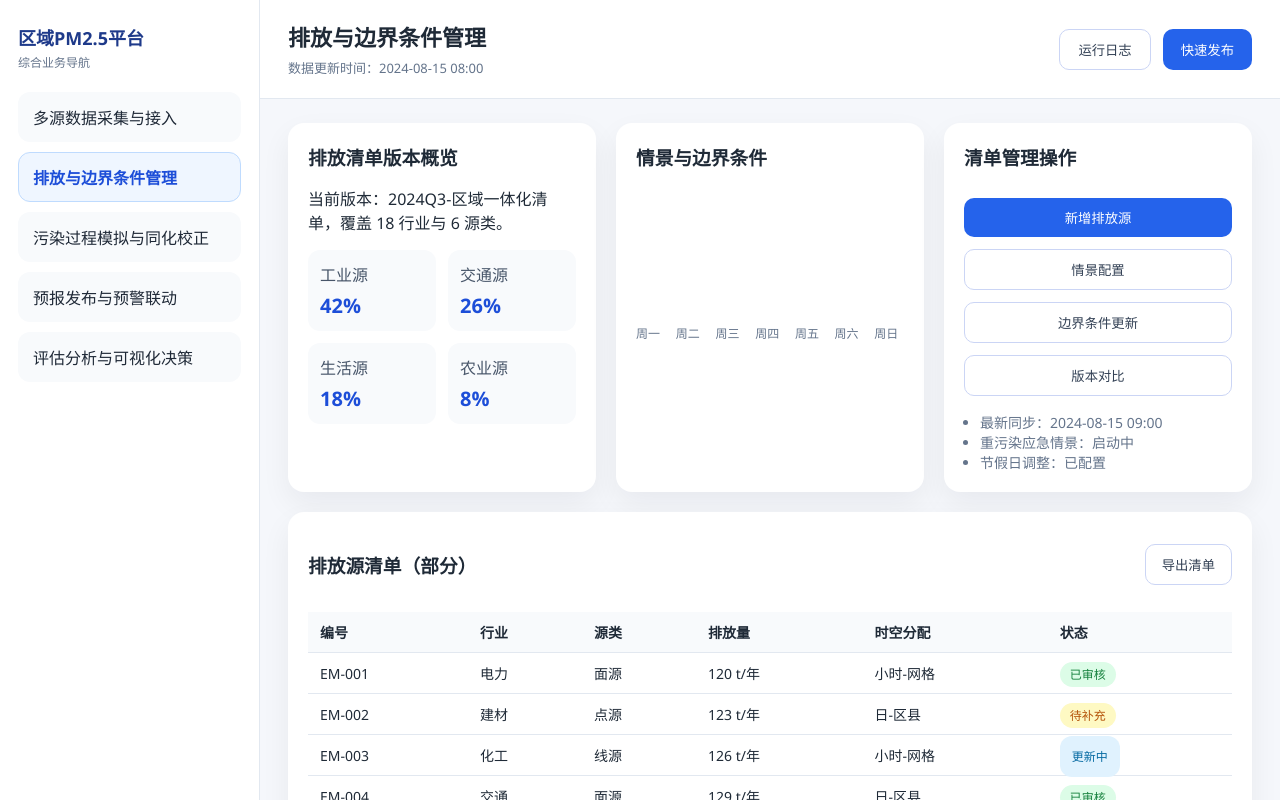
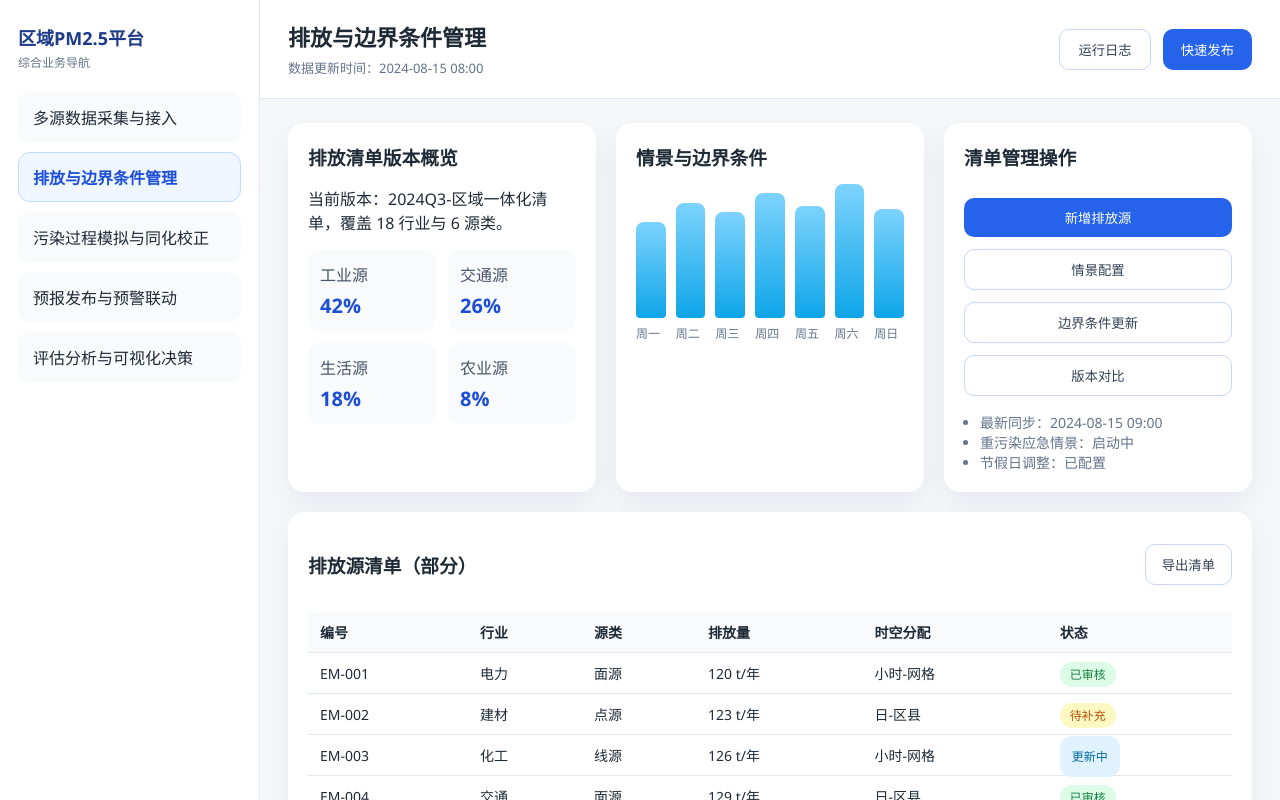
Before and after one commit to cqxzkeji/Copyright, a Vue app: page /#/main/emission in a window 1280 px wide. Shown: the top 800 px of the page. Built offline with nearby package versions, Linux system fonts and the light colour scheme.

Commit message:
Ensure chart bars use full height

```diff
--- a/src/views/DataIngestion.vue
+++ b/src/views/DataIngestion.vue
@@ -187,7 +187,9 @@ const openModal = (title) => {
   display: flex;
   flex-direction: column;
   align-items: center;
+  justify-content: flex-end;
   gap: 6px;
+  height: 100%;
   font-size: 12px;
   color: #64748b;
 }
--- a/src/views/EmissionBoundary.vue
+++ b/src/views/EmissionBoundary.vue
@@ -219,8 +219,11 @@ const openModal = (title) => {
 
 .line-point {
   flex: 1;
-  display: grid;
+  display: flex;
+  flex-direction: column;
+  justify-content: flex-end;
   gap: 6px;
+  height: 100%;
   font-size: 12px;
   color: #64748b;
 }
--- a/src/views/EvaluationDecision.vue
+++ b/src/views/EvaluationDecision.vue
@@ -251,7 +251,9 @@ const openModal = (title) => {
   display: flex;
   flex-direction: column;
   align-items: center;
+  justify-content: flex-end;
   gap: 6px;
+  height: 100%;
   font-size: 12px;
   color: #64748b;
 }
--- a/src/views/ForecastWarning.vue
+++ b/src/views/ForecastWarning.vue
@@ -205,7 +205,9 @@ const openModal = (title) => {
   display: flex;
   flex-direction: column;
   align-items: center;
+  justify-content: flex-end;
   gap: 6px;
+  height: 100%;
   font-size: 12px;
   color: #64748b;
 }
--- a/src/views/SimulationAssimilation.vue
+++ b/src/views/SimulationAssimilation.vue
@@ -242,7 +242,9 @@ const openModal = (title) => {
   display: flex;
   flex-direction: column;
   align-items: center;
+  justify-content: flex-end;
   gap: 6px;
+  height: 100%;
   font-size: 12px;
   color: #64748b;
 }
```
